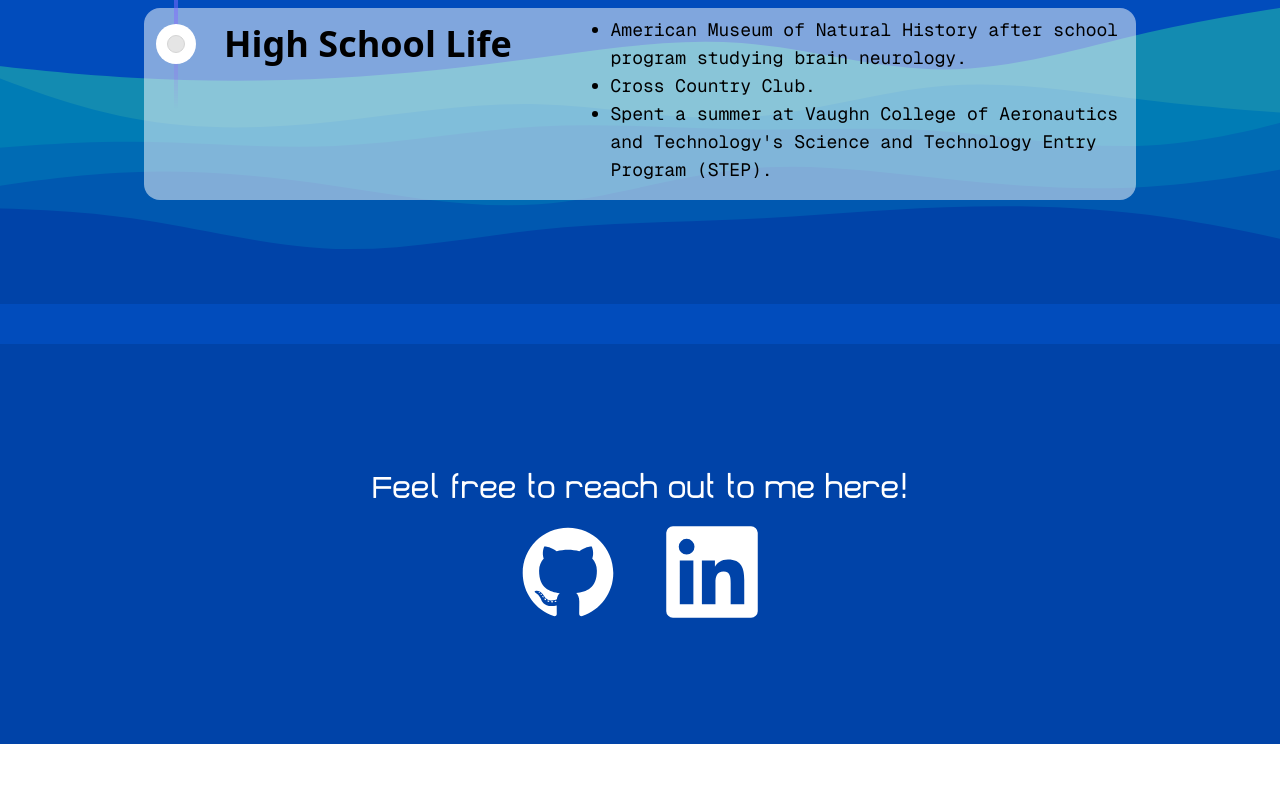
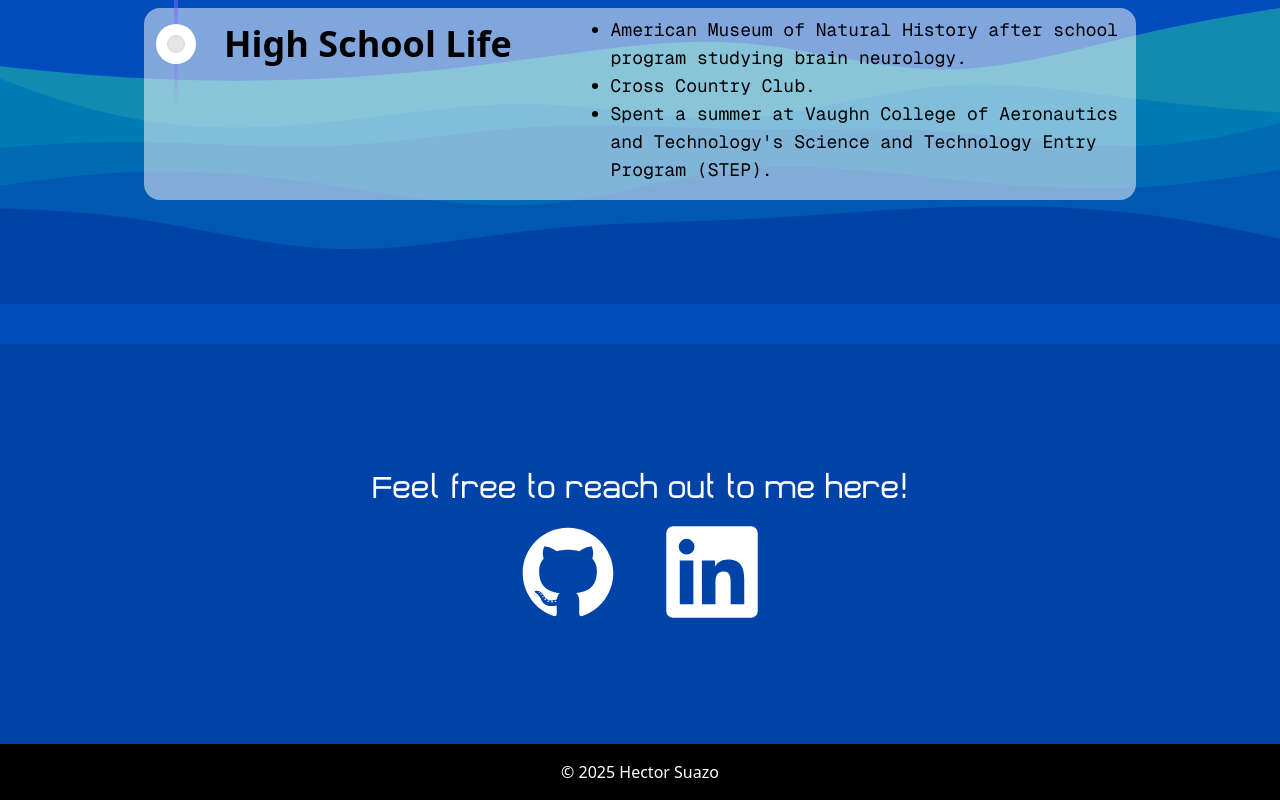
Before and after one commit to suzuhe481/portfolio-v3, a Next.js app: page / in a window 1280 px wide. Shown: the part 4709-5509 px from the top of the page. Before the commit the page ends 5453 px from the top, so only its background shows below. Built offline with nearby package versions, Linux system fonts and the light colour scheme.

Commit message:
style: changed old footer to include a copyright notice

```diff
--- a/src/app/page.tsx
+++ b/src/app/page.tsx
@@ -6,6 +6,7 @@ import { TechStack } from "@/components/_main/TechStack/TechStack";
 import { Projects } from "@/components/_main/Projects/Projects";
 import { Experience } from "@/components/_main/Experience/Experience";
 import { Contact } from "@/components/_main/Contact/Contact";
+import { Footer } from "@/components/_main/Footer/Footer";
 
 export default function Home() {
   return (
@@ -16,6 +17,7 @@ export default function Home() {
       <Projects />
       <Experience />
       <Contact />
+      <Footer />
     </>
   );
 }
--- a/src/components/_main/Footer/Footer.tsx
+++ b/src/components/_main/Footer/Footer.tsx
@@ -1,33 +1,9 @@
 "use client";
-
-import { GitHubIcon } from "@/assets/icons/TechStackIcons";
-import { LinkedInIcon } from "@/assets/icons/PageIcons";
-
-import { motion } from "motion/react";
 
 export const Footer = () => {
   return (
-    <div className="flex items-center justify-center bg-[#0043a8] h-16 md:h-20">
-      <div className="flex gap-4 h-2/3">
-        <motion.a
-          whileHover={{ y: -5, scale: 1.03 }}
-          whileTap={{ y: 5, scale: 1.03 }}
-          href="https://github.com/suzuhe481"
-          target="_blank"
-          rel="noopener noreferrer"
-        >
-          <GitHubIcon className="h-full cursor-pointer" />
-        </motion.a>
-        <motion.a
-          whileHover={{ y: -5, scale: 1.03 }}
-          whileTap={{ y: 5, scale: 1.03 }}
-          href="https://www.linkedin.com/in/hector-suazo/"
-          target="_blank"
-          rel="noopener noreferrer"
-        >
-          <LinkedInIcon className="h-full text-white cursor-pointer" />
-        </motion.a>
-      </div>
+    <div className="flex items-center justify-center bg-black py-4">
+      <div className="text-white">© 2025 Hector Suazo</div>
     </div>
   );
 };
```
